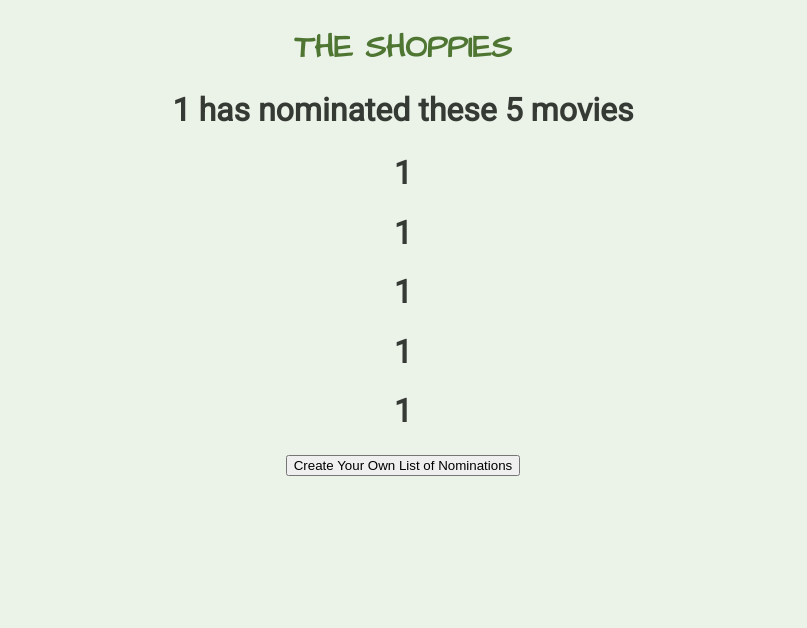
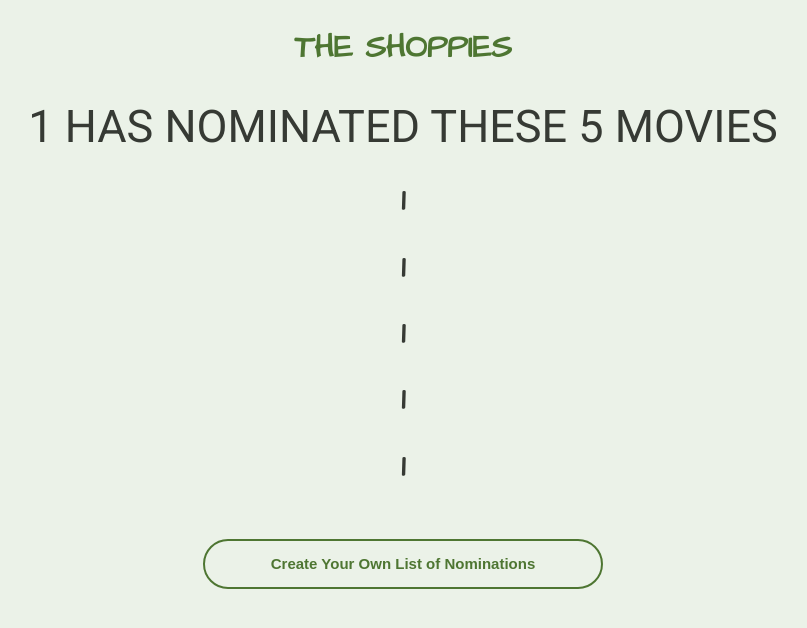
Before and after one commit to harrishs/movieNoms, a React (Create React App) app: page /1/1/1/1/1/1 in a window 1280 px wide. Shown: the top 628 px of the page, without its empty margins (237-1044 px from the left). Built offline with nearby package versions, Linux system fonts and the light colour scheme.

Commit message:
button style changes

```diff
--- a/src/App.js
+++ b/src/App.js
@@ -161,11 +161,11 @@ function App() {
   )
 
   //Handle messaging for when nominations are full
-  let share = <div>
+  let share = <div className={classes.shareHold}>
   <button  className={classes.Share} type="submit">Share Nominations With Friends</button>
 </div>
   if (params) {
-    share = <div>
+    share = <div className={classes.shareHold}>
       <button  className={classes.Share} type="submit">Share Nominations With Friends</button>
       <Link className={classes.Share} to={params}>Copy Link Address</Link>
     </div>
--- a/src/App.module.css
+++ b/src/App.module.css
@@ -94,3 +94,23 @@ a {
   text-decoration: none;
   font-family: "Architects Daughter";
 }
+
+.shareHold button {
+  width: 200px;
+  height: 40px;
+  font-size: 15px;
+  font-weight: bold;
+  border: 2px solid #4e7632;
+  border-radius: 25px;
+  color: #4e7632;
+  background-color: rgb(235, 242, 232);
+  transition: transform 0.25s;
+  outline: none;
+  margin-top: 10px;
+  margin-bottom: 15px;
+}
+
+.shareHold button:hover {
+  transform: scale(1.1);
+  background-color: rgb(184, 211, 177);
+}
--- a/src/Components/Card/Card.js
+++ b/src/Components/Card/Card.js
@@ -1,4 +1,4 @@
-import React, {useContext, useState} from "react";
+import React, {useContext} from "react";
 import {NominationContext} from "../../NominationContext";
 
 import classes from "./Card.module.css";
@@ -6,9 +6,18 @@ import defaultPoster from "../../images/default.jpeg";
 
 const Card = props => {
     const [nominations, setNominations] = useContext(NominationContext);
-    const [nominated, setNominated] = useState(false);
 
     const nominationHandler = (dataArr) => {
+      if (dataArr[0] === "remove"){
+        if (nominations.count <= 5 && nominations.count >= 1){
+          let removeNominations = nominations;
+          delete removeNominations[dataArr[1]];
+          removeNominations.count -= 1;
+          setNominations(removeNominations);
+        } else {
+          alert("You have no more nominations");
+        }
+      } else {
                 //add nomination
                 if (nominations.count < 5){
                   if (nominations.count === 4){
@@ -22,19 +31,18 @@ const Card = props => {
                   alert("You have already added 5 nominations");
                 }
       }
+      }
+
+      let button = (<button onClick={() => props.reload(nominationHandler, [props.title, props.year, props.imdbID])}
+      className={classes.Nominate}
+      >Nominate</button>)
 
       //Check if nominated and if so disable button
       if (nominations[props.imdbID]){
-        if (!nominated){
-          setNominated(true);
-        }
-      }
-
-      //Check if not nominated and if so do not disable button
-      if (!nominations[props.imdbID]){
-        if (nominated) {
-          setNominated(false);
-        }
+        button = (
+          <button className={classes.Remove} onClick={() => props.reload(nominationHandler, ["remove", props.imdbID])}>
+            Remove Nomination
+          </button>)
       }
 
       //If no poster provided
@@ -52,9 +60,7 @@ const Card = props => {
                 <h1>{props.title} ({props.year})</h1>
                 <h3>IMDB ID: {props.imdbID}</h3>
             </div>
-            <button onClick={() => props.reload(nominationHandler, [props.title, props.year, props.imdbID])}
-            disabled={nominated}
-            >Nominate</button>
+            {button}
         </div>
     )
 }
--- a/src/Components/Card/Card.module.css
+++ b/src/Components/Card/Card.module.css
@@ -4,11 +4,6 @@
   text-align: center;
   padding-bottom: 25px;
   color: rgb(54, 58, 52);
-  transition: transform 0.3s;
-}
-
-.Card:hover {
-  transform: scale(1.05);
 }
 
 .Card img {
@@ -18,6 +13,42 @@
 
 .Card h1 {
   font-size: 30px;
+}
+
+.Nominate {
+  width: 120px;
+  height: 50px;
+  font-size: 15px;
+  font-weight: bold;
+  border: 2px solid #4e7632;
+  border-radius: 25px;
+  color: #4e7632;
+  background-color: rgb(235, 242, 232);
+  transition: transform 0.3s;
+  outline: none;
+}
+
+.Nominate:hover {
+  transform: scale(1.1);
+  background-color: rgb(184, 211, 177);
+}
+
+.Remove {
+  width: 200px;
+  height: 50px;
+  font-size: 15px;
+  font-weight: bold;
+  border: 2px solid #4e7632;
+  border-radius: 25px;
+  color: #4e7632;
+  background-color: rgb(235, 242, 232);
+  transition: transform 0.25s;
+  outline: none;
+}
+
+.Remove:hover {
+  transform: scale(1.1);
+  background-color: rgb(184, 211, 177);
 }
 
 @media (max-width: 1000px) {
--- a/src/Components/Nominations/NominationContainer.module.css
+++ b/src/Components/Nominations/NominationContainer.module.css
@@ -45,8 +45,8 @@
   border: 1px solid white;
   width: 50%;
   margin: 0 auto;
-  margin-top: 25px;
-  padding: 5px 0;
+  margin-top: 35px;
+  padding: 22px 15px;
 }
 
 @media (max-width: 1000px) {
--- a/src/Components/Nominations/NominationPage.js
+++ b/src/Components/Nominations/NominationPage.js
@@ -10,7 +10,7 @@ const NominationPage = () => {
             <Link to="/">
             <h1 className={classes.Logo}>The Shoppies</h1>
             </Link>
-            <h1>{params.name} has nominated these 5 movies</h1>
+            <h1 className={classes.Name}>{params.name} has nominated these 5 movies</h1>
             <div className={classes.Nominations}>
                 <h1>{params.nom1}</h1>
                 <h1>{params.nom2}</h1>
@@ -18,7 +18,7 @@ const NominationPage = () => {
                 <h1>{params.nom4}</h1>
                 <h1>{params.nom5}</h1>
             </div>
-            <Link to="/"><button>Create Your Own List of Nominations</button></Link>
+            <Link to="/"><button className={classes.Create}>Create Your Own List of Nominations</button></Link>
         </div>
     )
 }
--- a/src/Components/Nominations/NominationPage.module.css
+++ b/src/Components/Nominations/NominationPage.module.css
@@ -8,7 +8,19 @@
 }
 
 .Nominations {
-  margin: 25px auto;
+  margin: 50px auto;
+}
+
+.Nominations h1 {
+  font-family: "Architects Daughter";
+  font-size: 32px;
+}
+
+.Name {
+  margin-bottom: -25px;
+  font-size: 45px;
+  font-weight: 500;
+  text-transform: uppercase;
 }
 
 .Logo {
@@ -20,3 +32,23 @@
   color: #4e7632;
   font-family: "Architects Daughter";
 }
+
+.Create {
+  width: 400px;
+  height: 50px;
+  font-size: 15px;
+  font-weight: bold;
+  border: 2px solid #4e7632;
+  border-radius: 25px;
+  color: #4e7632;
+  background-color: rgb(235, 242, 232);
+  transition: transform 0.25s;
+  outline: none;
+  position: relative;
+  bottom: 0;
+}
+
+.Create:hover {
+  transform: scale(1.1);
+  background-color: rgb(184, 211, 177);
+}
--- a/src/Components/Nominations/Nominations.js
+++ b/src/Components/Nominations/Nominations.js
@@ -8,12 +8,8 @@ const Nominations = props => {
 
     //remove nomination
     const nominationHandler = (id) => {
-          if (nominations.count <= 5){
-            if (nominations.count <= 0){
-              alert("You have no nominations");
-            }
+          if (nominations.count <= 5 && nominations.count >= 1){
             let removeNominations = nominations;
-            console.log(id);
             delete removeNominations[id];
             removeNominations.count -= 1;
             setNominations(removeNominations);
@@ -25,7 +21,7 @@ const Nominations = props => {
     return (
         <div className={classes.Nomination}>
             <h3>{props.title} ({props.year})</h3>
-            <button onClick={() => props.reload(nominationHandler, props.imdbID)}>Remove Nomination</button>
+            <button className={classes.Remove} onClick={() => props.reload(nominationHandler, props.imdbID)}>Remove Nomination</button>
         </div>
     )
 }
--- a/src/Components/Nominations/Nominations.module.css
+++ b/src/Components/Nominations/Nominations.module.css
@@ -2,3 +2,13 @@
   width: 100%;
   text-align: center;
 }
+
+.Remove {
+  height: 40px;
+  width: 200px;
+  outline: none;
+  border: 2px solid rgb(235, 242, 232);
+  font-size: 15px;
+  background-color: #4e7632;
+  color: rgb(235, 242, 232);
+}
```
Also changed, not shown: 1 other file (tests, documents, lock files or other folders). Lines whose indentation alone changed are shown as unchanged.
